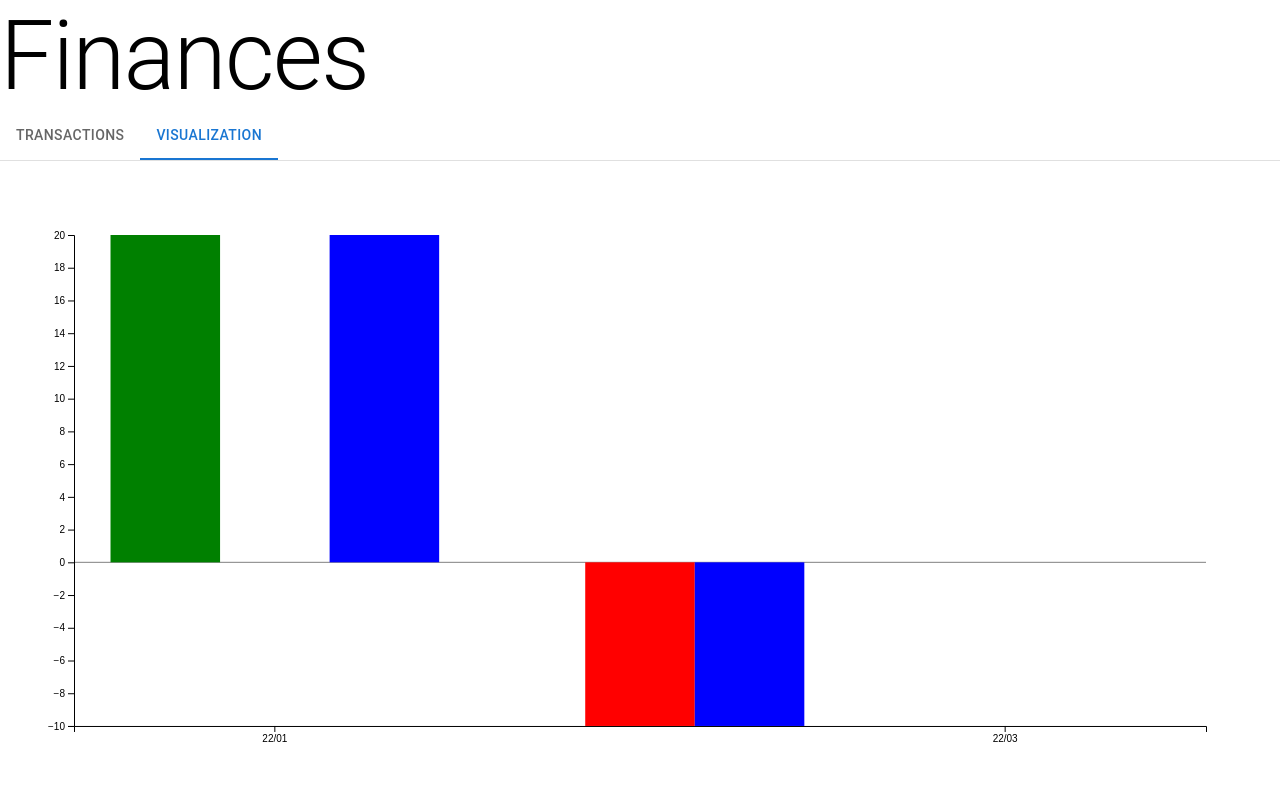
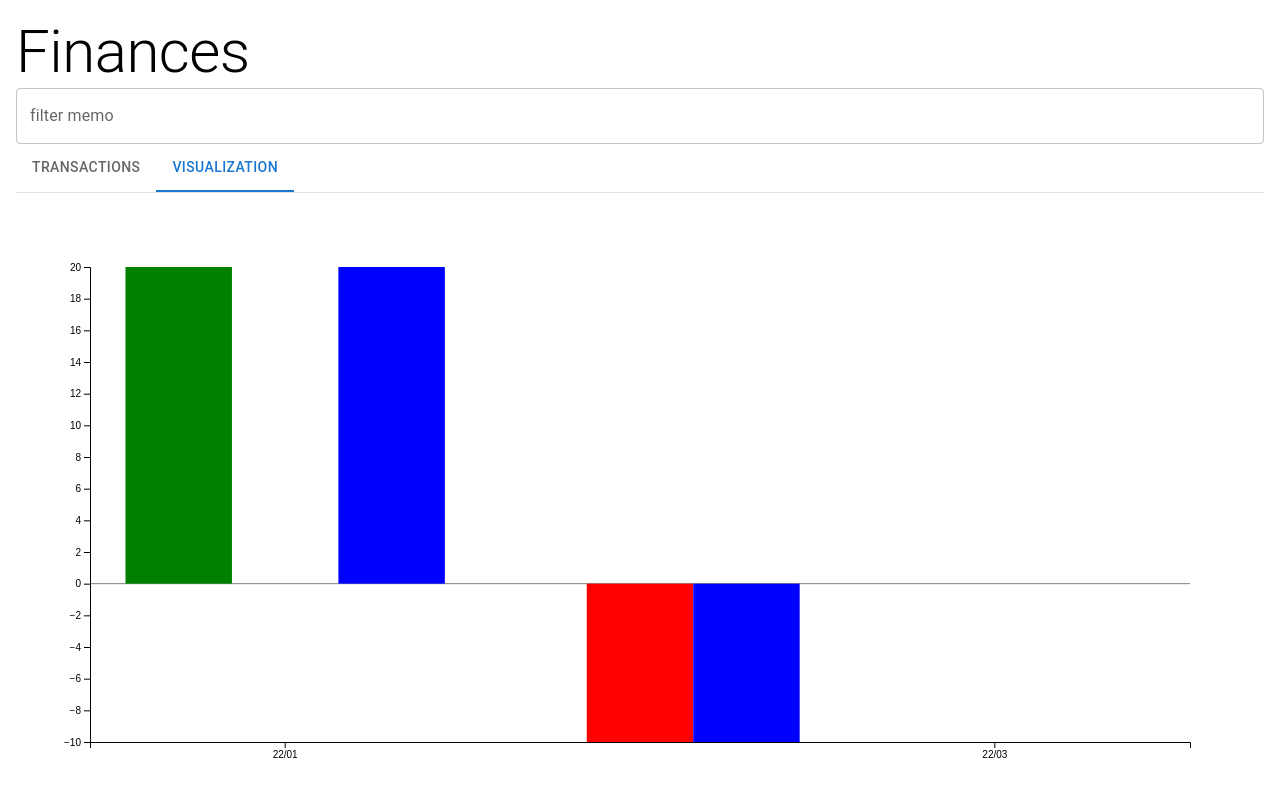
Before and after one commit to luism6n/finances-app, a React (Create React App) app: page / in a window 1280 px wide. Both pictures are taken after a click on the tab "VISUALIZATION". Shown: the top 796 px of the page. Built offline with nearby package versions, Linux system fonts and the light colour scheme.

Commit message:
add simple filter by name

```diff
--- a/src/App.js
+++ b/src/App.js
@@ -1,5 +1,5 @@
 import { TabContext, TabList, TabPanel } from "@mui/lab";
-import { Box, Stack, Tab, Typography } from "@mui/material";
+import { Box, Stack, Tab, TextField, Typography } from "@mui/material";
 import { useState } from "react";
 import Transactions from "./Transactions";
 import useTransactions from "./useTransactions";
@@ -7,6 +7,7 @@ import Visualization from "./Visualization";
 
 function App() {
   const [tab, setTab] = useState("1");
+  const [filterMemo, setFilterMemo] = useState("");
   const {
     transactions,
     unfiltered,
@@ -16,9 +17,18 @@ function App() {
     setOpenFiles,
   } = useTransactions();
 
+  const filtered = unfiltered.filter((t) =>
+    t.memo.toLowerCase().includes(filterMemo)
+  );
+
   return (
-    <Stack sx={{ height: "100vh" }}>
-      <Typography variant="h1">Finances</Typography>
+    <Stack sx={{ height: "100vh", padding: 2 }}>
+      <Typography variant="h2">Finances</Typography>
+      <TextField
+        value={filterMemo}
+        onChange={(e) => setFilterMemo(e.target.value)}
+        label="filter memo"
+      />
       <TabContext value={tab}>
         <Box sx={{ borderBottom: 1, borderColor: "divider" }}>
           <TabList
@@ -31,7 +41,7 @@ function App() {
         </Box>
         <TabPanel sx={{ overflow: "scroll", height: "100%" }} value="1">
           <Transactions
-            unfiltered={unfiltered}
+            transactions={filtered}
             ignore={ignore}
             unignore={unignore}
             setUnfiltered={setUnfiltered}
@@ -39,8 +49,8 @@ function App() {
           />
         </TabPanel>
         <TabPanel sx={{ overflow: "hidden", height: "100%" }} value="2">
-          {transactions.length > 0 ? (
-            <Visualization transactions={transactions} />
+          {filtered.length > 0 ? (
+            <Visualization transactions={filtered} />
           ) : (
             "Select at least one transaction"
           )}
--- a/src/Transactions.js
+++ b/src/Transactions.js
@@ -5,7 +5,7 @@ import FileSelector from "./FileSelector.js";
 import TransactionCard from "./TransactionCard.js";
 
 export default function Transactions({
-  unfiltered,
+  transactions,
   ignore,
   unignore,
   setUnfiltered,
@@ -17,10 +17,20 @@ export default function Transactions({
     setFileSelectorOpen(true);
   }
 
+  function orderTransactions(t1, t2) {
+    if (t1.ignored && !t2.ignored) {
+      return 1;
+    } else if (t2.ignored && !t1.ignored) {
+      return -1;
+    }
+
+    return t1.id.localeCompare(t2.id);
+  }
+
   return (
     <Fragment>
-      {unfiltered
-        .sort((t1, t2) => t1.id.localeCompare(t2.id))
+      {transactions
+        .sort(orderTransactions)
         .slice(-10)
         .map((t) => (
           <TransactionCard
```
